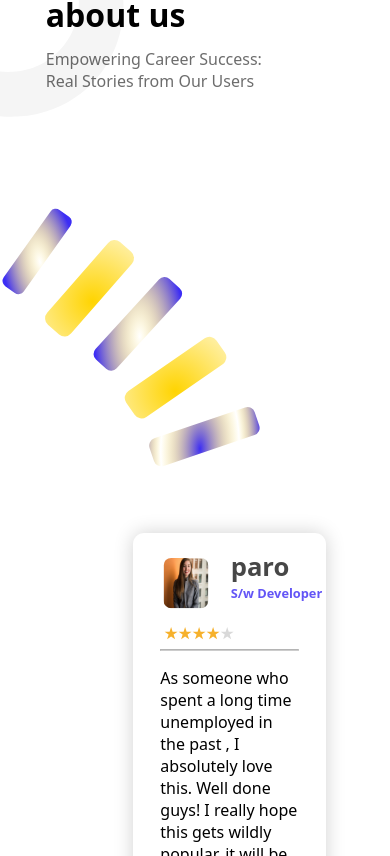
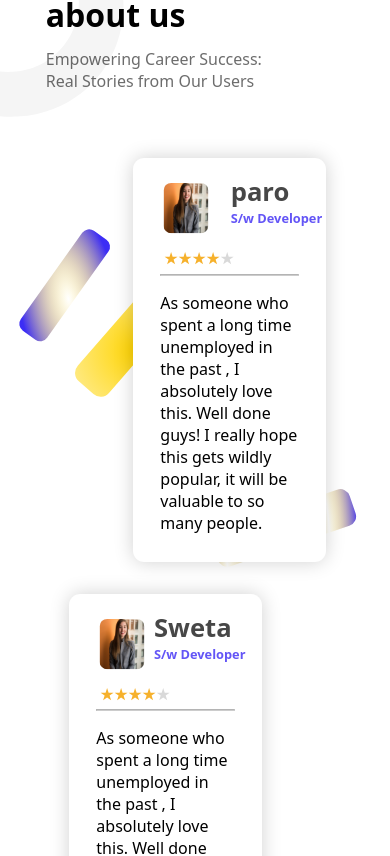
Before and after one commit to soumen974/WorkFolio, a React (Create React App) app: page / in a window 390 px wide. Shown: the part 908-1764 px from the top of the page. Built offline with nearby package versions, Linux system fonts and the light colour scheme.

Commit message:
making the mobile screen for sec2

```diff
--- a/src/Components/Section02.css
+++ b/src/Components/Section02.css
@@ -35,6 +35,10 @@
 
 }
 .blockOfSqures svg{
+z-index: 0;
+    width: 100%;
+    z-index: -1;
+    right:  4rem;
 
 }
 
@@ -42,7 +46,6 @@
     display: none;
     width: 100%;
     z-index: -1;
-    position: relative;
     right:  4rem;
 }
 
@@ -308,11 +311,23 @@ border-color:rgba(0, 0, 0, 0.29) ;
         width:fit-content;
 
     }
+    .blockOfSqures {
+        margin-top: 1rem;
+    }
     .blockOfSqures svg:not(:last-child) {
         display: none;
+
     }
     .blockOfSqures svg:not(:first-child) {
         display: block;
+        height: 30rem;
+        width: 131%;
+        max-width: fit-content;
+        margin-left: -3rem;
+        overflow:hidden;
+
+
+
     }
 
 
@@ -320,7 +335,7 @@ border-color:rgba(0, 0, 0, 0.29) ;
 
         padding: 0rem 0rem 0rem 5rem;
         z-index: 0;
-        margin-top: 0rem;
+        margin-top: -30rem;
         justify-content:right;
        display: grid;
        position:relative;
```
